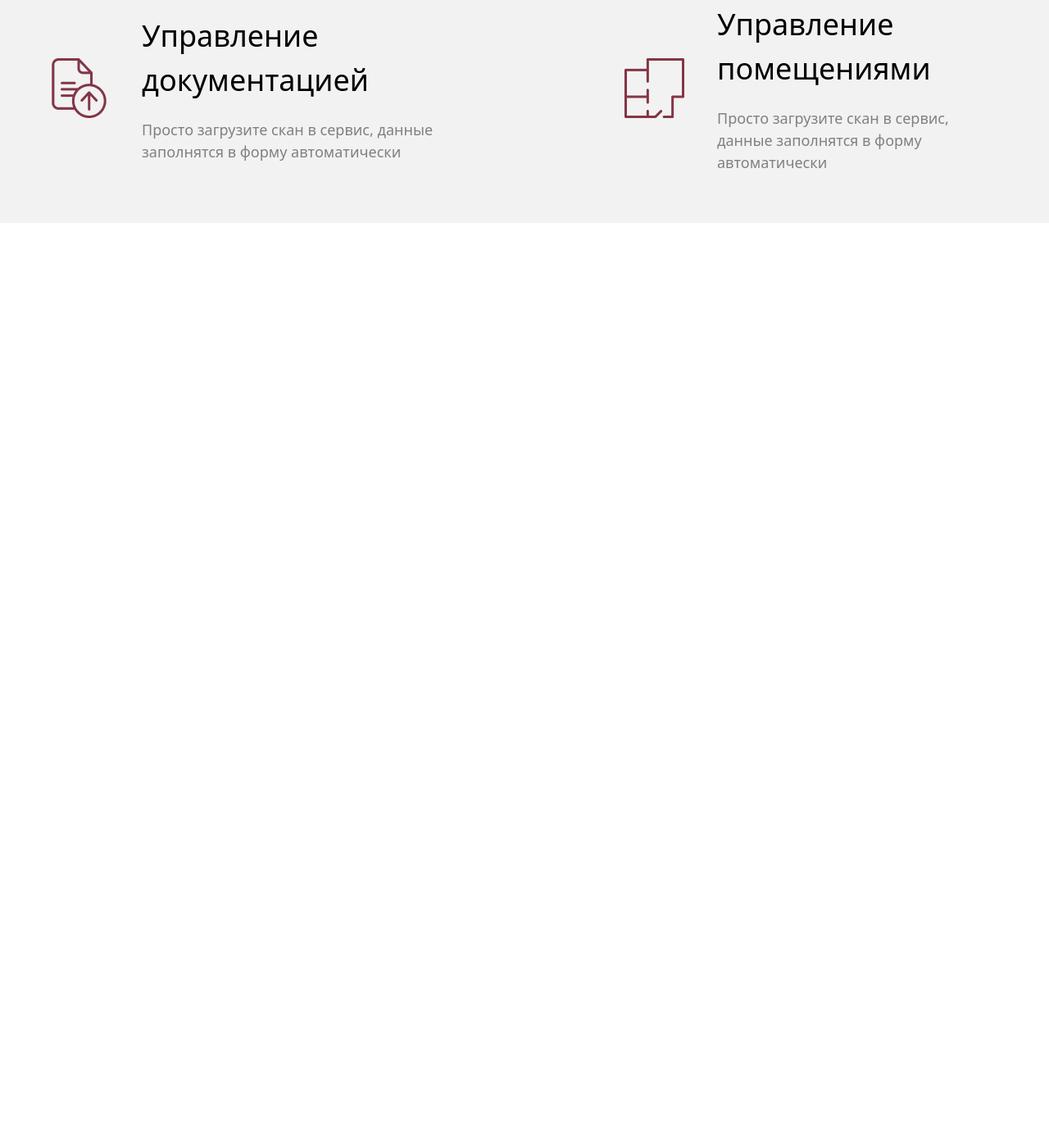
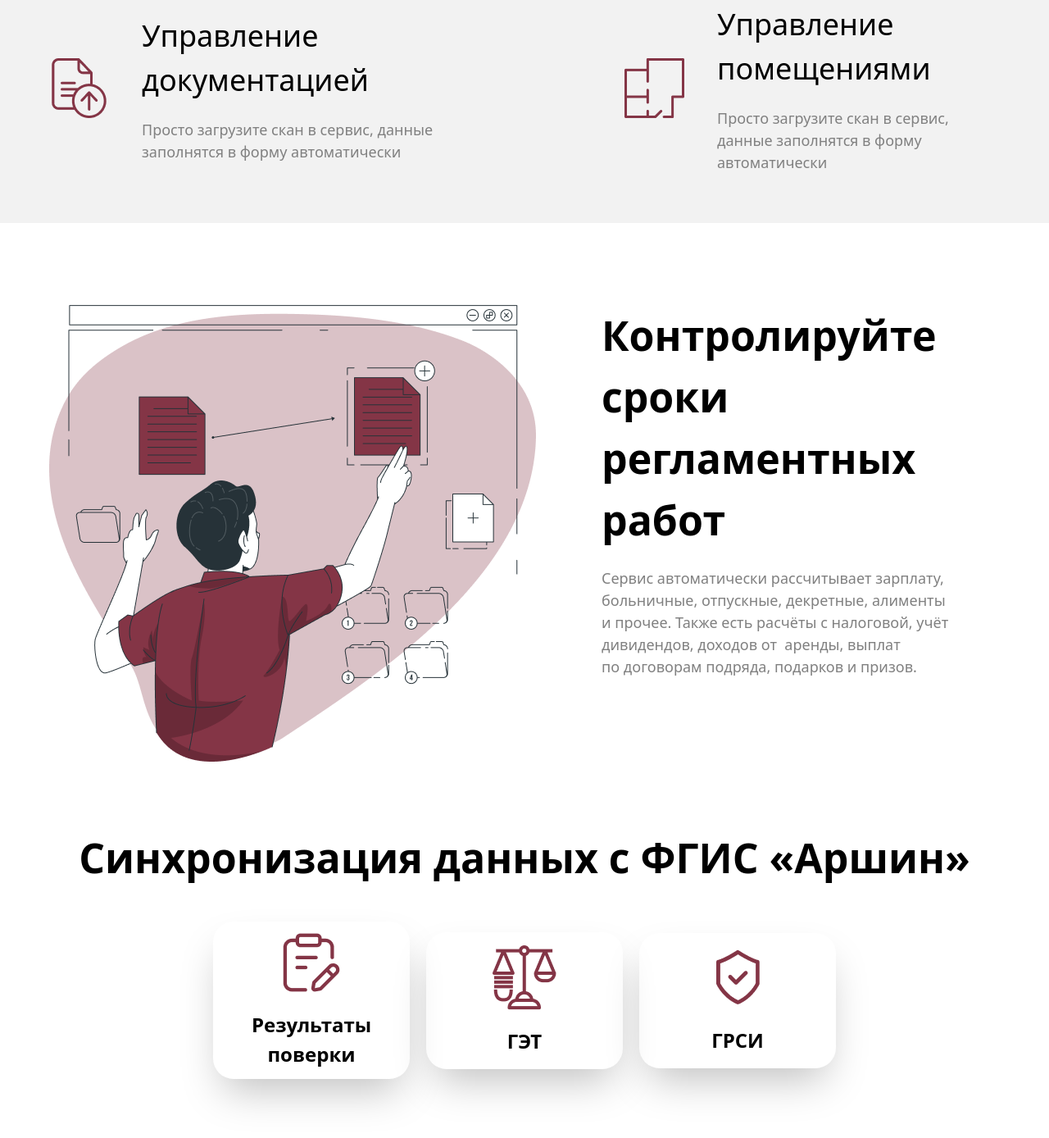
Before and after one commit to Magamed-7/Exam-2-second, a website: page index.html in a window 1280 px wide. Shown: the part 3149-4537 px from the top of the page at 82% size. Before the commit the page ends 3421 px from the top, so only its background shows below. Drawn offline with Linux system fonts and the light colour scheme.

Commit message:
first two part of fourth section

```diff
--- a/index.html
+++ b/index.html
@@ -149,6 +149,45 @@
 
             </div>
         </section>
+
+        <!-- Fourth section -->
+        <section class="max-w-300 m-auto my-20">
+            <!-- First part of the fourth section -->
+            <div class="flex gap-20 justify-between p-5 lg:flex-row flex-col-reverse md:flex-col-reverse mb-15">
+                <img src="./Frame (1).png" alt="">
+
+                <div class="flex flex-col gap-5">
+                    <h1 class="font-bold lg:text-[50px] md:text-[36px] text-[26px]"> Контролируйте сроки регламентных работ </h1>
+                    <p class="text-[18px] text-[gray]">
+                        Сервис автоматически рассчитывает зарплату, больничные, отпускные, декретные,
+                        алименты и прочее. Также есть расчёты с налоговой, учёт дивидендов, доходов от
+                        аренды, выплат по договорам подряда, подарков и призов.
+                    </p>
+                </div>
+            </div>
+
+            <!-- Second part of the fourth section -->
+            <div>
+                <h1 class="text-center lg:text-[50px] md:text-[46px] text-[26px] font-bold my-10"> Синхронизация данных с ФГИС «Аршин» </h1>
+
+                <div class="flex flex-wrap justify-center items-center gap-5">
+                    <div class="flex flex-col gap-5 p-3 items-center shadow-2xl rounded-[25px] lg:w-[20%] md:w-[30%] w-[40%]">
+                        <img src="./exam (2) 1.png" alt="">
+                        <p class="text-[24px] text-center font-bold"> Результаты поверки </p>
+                    </div>
+
+                    <div class="flex flex-col gap-5 p-4 items-center shadow-2xl rounded-[25px] lg:w-[20%] md:w-[30%] w-[40%]">
+                        <img src="./Group 924.png" alt="">
+                        <p class="text-[24px] text-center font-bold"> ГЭТ</p>
+                    </div>
+
+                    <div class="flex flex-col gap-5 p-4 items-center shadow-2xl rounded-[25px] lg:w-[20%] md:w-[30%] w-[40%]">
+                        <img src="./medal (3) 1.png" alt="">
+                        <p class="text-[24px] text-center font-bold"> ГРСИ </p>
+                    </div>
+                </div>
+            </div>
+        </section>
     </main>
 </body>
 </html>
```
Also changed, not shown: Frame 2.png (added), Frame 964.png (added), Group 924.png (added), exam (2) 1.png (added), medal (3) 1.png (added), src/output.css.
